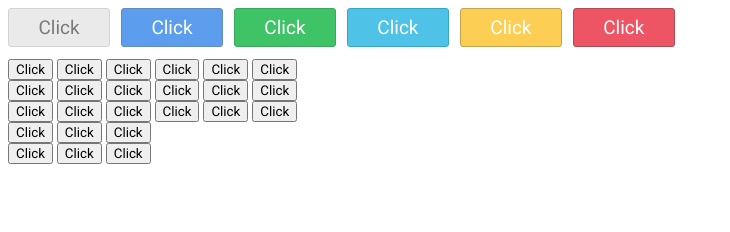
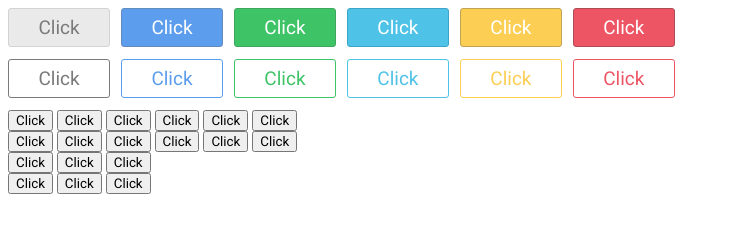
Before and after one commit to AldanaArcidiacono/preCurso-ISDI, a plain HTML site: page Clases-htmsl,css,js/tema8-css.html in a window 1280 px wide. Shown: the whole page, without its empty margins (0-730 px from the left). Drawn offline with Linux system fonts and the light colour scheme.

Commit message:
Add second line of buttons

```diff
--- a/Clases-htmsl,css,js/tema8-css.css
+++ b/Clases-htmsl,css,js/tema8-css.css
@@ -93,3 +93,94 @@
     text-decoration: none;
     box-shadow: none;
 }
+
+
+.second-1 {
+    width: 102px;
+    height: 39px;
+    font-size: 19px;
+    border-radius: 3px;
+    margin-bottom: 12px;
+    margin-right: 7px;
+    padding: 4px;
+    border: 1px solid #7a7a7a;
+    background-color: #ffffff;
+    color: #7a7a7a;
+    box-shadow: none;
+    text-decoration: none;
+}
+
+.second-2 {
+    width: 102px;
+    height: 39px;
+    font-size: 19px;
+    border-radius: 3px;
+    margin-bottom: 12px;
+    margin-right: 7px;
+    padding: 4px;
+    border: 1px solid #5C9DED;
+    background-color: #ffffff;
+    color: #5C9DED;
+    box-shadow: none;
+    text-decoration: none;
+}
+
+.second-3 {
+    width: 102px;
+    height: 39px;
+    font-size: 19px;
+    border-radius: 3px;
+    margin-bottom: 12px;
+    margin-right: 7px;
+    padding: 4px;
+    border: 1px solid #3EC367;
+    background-color: #ffffff;
+    color: #3EC367;
+    box-shadow: none;
+    text-decoration: none;
+}
+
+.second-4 {
+    width: 102px;
+    height: 39px;
+    font-size: 19px;
+    border-radius: 3px;
+    margin-bottom: 12px;
+    margin-right: 7px;
+    padding: 4px;
+    border: 1px solid #4EC2E7;
+    background-color: #ffffff;
+    color: #4EC2E7;
+    box-shadow: none;
+    text-decoration: none;
+}
+
+.second-5 {
+    width: 102px;
+    height: 39px;
+    font-size: 19px;
+    border-radius: 3px;
+    margin-bottom: 12px;
+    margin-right: 7px;
+    padding: 4px;
+    border: 1px solid #FCCE54;
+    background-color: #ffffff;
+    color: #FCCE54;
+    text-decoration: none;
+    box-shadow: none;
+}
+
+.second-6 {
+    width: 102px;
+    height: 39px;
+    font-size: 19px;
+    border-radius: 3px;
+    margin-bottom: 12px;
+    margin-right: 7px;
+    padding: 4px;
+    border: 1px solid #ED5564;
+    background-color: #ffffff;
+    color: #ED5564;
+    text-decoration: none;
+    box-shadow: none;
+}
--- a/Clases-htmsl,css,js/tema8-css.html
+++ b/Clases-htmsl,css,js/tema8-css.html
@@ -17,12 +17,12 @@
     <button class="first-6">Click</button>
     <br>
     <!-- segunda linea -->
-    <button>Click</button>
-    <button>Click</button>
-    <button>Click</button>
-    <button>Click</button>
-    <button>Click</button>
-    <button>Click</button>
+    <button class="second-1">Click</button>
+    <button class="second-2">Click</button>
+    <button class="second-3">Click</button>
+    <button class="second-4">Click</button>
+    <button class="second-5">Click</button>
+    <button class="second-6">Click</button>
     <br>
     <!-- tercera linea -->
     <button>Click</button>
```
